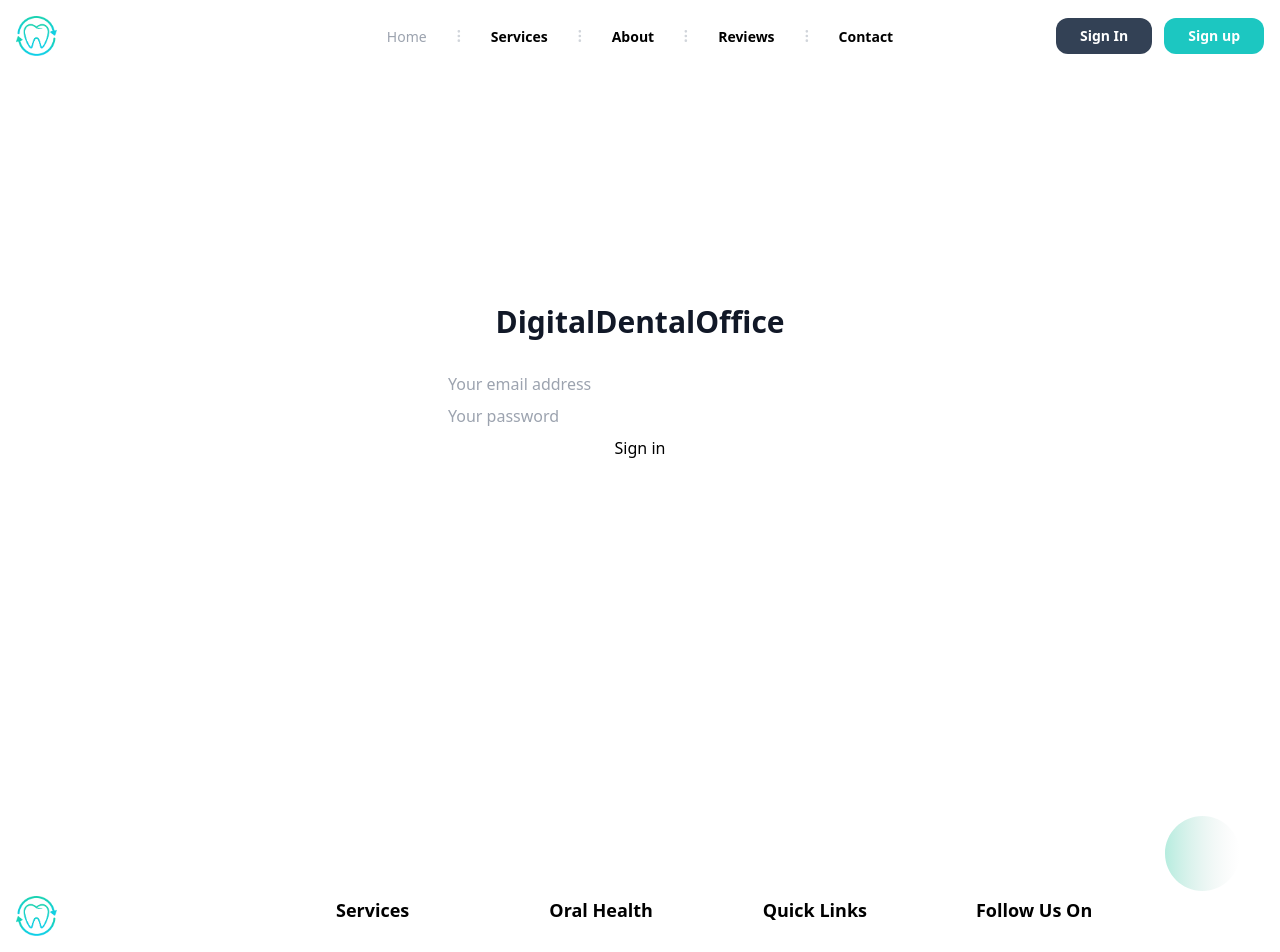
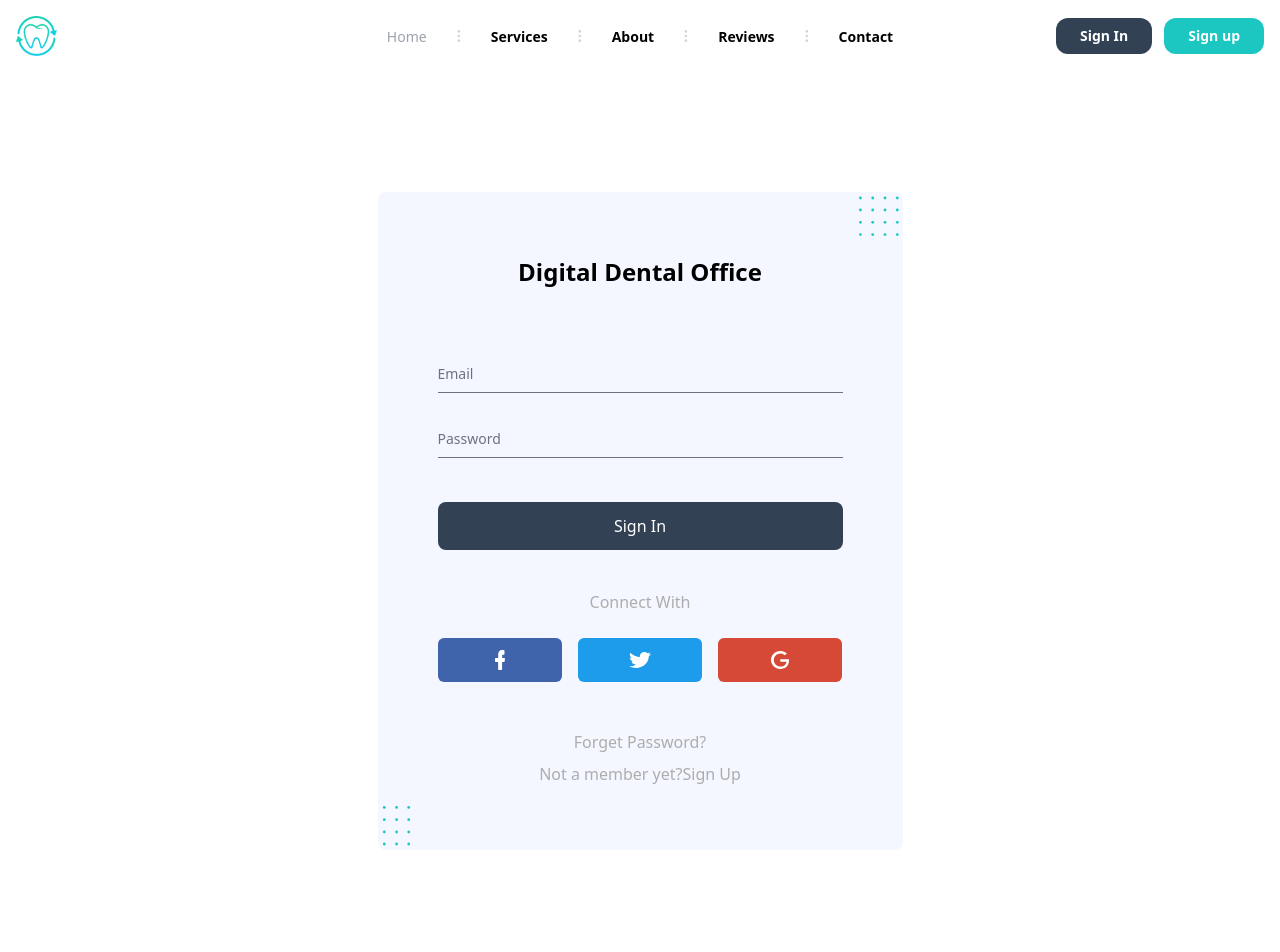
Before and after one commit to AlenMujanovic/Digital-dental-office, a React (Vite) app in the folder 03-front-end/: page /signIn in a window 1280 px wide. Shown: the top 952 px of the page. Built offline with nearby package versions, Linux system fonts and the light colour scheme; no server answers.

Commit message:
Implemented SignIn form design

```diff
--- a/03-front-end/index.html
+++ b/03-front-end/index.html
@@ -2,7 +2,7 @@
 <html lang="en">
   <head>
     <meta charset="UTF-8" />
-    <link rel="icon" type="image/svg+xml" href="/vite.svg" />
+    <link rel="icon" type="image/svg+xml" href="./src/assets/flouride.png" />
     <meta name="viewport" content="width=device-width, initial-scale=1.0" />
     <title>Digital dental office</title>
   </head>
--- a/03-front-end/src/components/Navbar/Sidebar.tsx
+++ b/03-front-end/src/components/Navbar/Sidebar.tsx
@@ -1,4 +1,3 @@
-import { Button } from '..';
 import SidebarLinks from './SidebarLinks';
 import flouride from '../../assets/flouride.png';
 import { Link } from 'react-router-dom';
--- a/03-front-end/src/pages/SignIn.tsx
+++ b/03-front-end/src/pages/SignIn.tsx
@@ -5,6 +5,7 @@ import { SessionService } from '../services';
 import { authStore } from '../stores/authStore';
 import { useSignIn } from '../hooks/user';
 import { toast } from 'react-toastify';
+import { Button, Input } from '../components';
 
 export interface ISignIn {
   email: string;
@@ -49,34 +50,139 @@ const SignIn = () => {
   };
 
   return (
-    <div className="min-h-full lg:h-screen lg:-mt-24 flex items-center justify-center py-12 px-4">
-      <div className="max-w-sm w-full space-y-8">
-        <div>
-          <h2 className="mt-3 text-center text-3xl font-extrabold text-gray-900">DigitalDentalOffice</h2>
+    <section className="py-20 lg:py-[120px]">
+      <div className="container mx-auto">
+        <div className="flex flex-wrap">
+          <div className="w-full px-4">
+            <div className="relative mx-auto max-w-[525px] overflow-hidden rounded-lg bg-[#F4F7FF] py-16 px-10 text-center sm:px-12 md:px-[60px]">
+              <div className="mb-10 text-center md:mb-16">
+                <h1 className="text-2xl font-bold">Digital Dental Office</h1>
+              </div>
+              <form>
+                <div className="mb-6 text-left">
+                  <Input label="Email" type="email" name="email" />
+                  {/* <input
+                    type="text"
+                    placeholder="Email"
+                    className="border-[#E9EDF4] w-full rounded-md border bg-[#FCFDFE] py-3 px-5 text-base text-body-color placeholder-[#ACB6BE] outline-none focus:border-primary focus-visible:shadow-none"
+                  /> */}
+                </div>
+                <div className="mb-6 text-left">
+                  <Input label="Password" type="password" name="password" />
+                  {/* <input
+                    type="password"
+                    placeholder="Password"
+                    className="border-[#E9EDF4] w-full rounded-md border bg-[#FCFDFE] py-3 px-5 text-base text-body-color placeholder-[#ACB6BE] outline-none focus:border-primary focus-visible:shadow-none"
+                  /> */}
+                </div>
+                <div className="mb-10">
+                  <Button type="submit" className="w-full mt-5 bg-slate-700">
+                    Sign In
+                  </Button>
+                  {/* <input
+                    type="submit"
+                    value="Sign In"
+                    className="border-primary w-full cursor-pointer rounded-md border bg-primary py-3 px-5 text-base text-white transition hover:bg-opacity-90"
+                  /> */}
+                </div>
+              </form>
+              <p className="mb-6 text-base text-[#adadad]">Connect With</p>
+              <ul className="-mx-2 mb-12 flex justify-between">
+                <li className="w-full px-2">
+                  <a href="#" className="flex h-11 items-center justify-center rounded-md bg-[#4064AC] hover:bg-opacity-90">
+                    <svg width="10" height="20" viewBox="0 0 10 20" fill="none" xmlns="http://www.w3.org/2000/svg">
+                      <path
+                        d="M9.29878 8H7.74898H7.19548V7.35484V5.35484V4.70968H7.74898H8.91133C9.21575 4.70968 9.46483 4.45161 9.46483 4.06452V0.645161C9.46483 0.290323 9.24343 0 8.91133 0H6.89106C4.70474 0 3.18262 1.80645 3.18262 4.48387V7.29032V7.93548H2.62912H0.747223C0.359774 7.93548 0 8.29032 0 8.80645V11.129C0 11.5806 0.304424 12 0.747223 12H2.57377H3.12727V12.6452V19.129C3.12727 19.5806 3.43169 20 3.87449 20H6.47593C6.64198 20 6.78036 19.9032 6.89106 19.7742C7.00176 19.6452 7.08478 19.4194 7.08478 19.2258V12.6774V12.0323H7.66596H8.91133C9.2711 12.0323 9.54785 11.7742 9.6032 11.3871V11.3548V11.3226L9.99065 9.09677C10.0183 8.87097 9.99065 8.6129 9.8246 8.35484C9.76925 8.19355 9.52018 8.03226 9.29878 8Z"
+                        fill="white"
+                      />
+                    </svg>
+                  </a>
+                </li>
+                <li className="w-full px-2">
+                  <a href="#" className="flex h-11 items-center justify-center rounded-md bg-[#1C9CEA] hover:bg-opacity-90">
+                    <svg width="22" height="16" viewBox="0 0 22 16" fill="none" xmlns="http://www.w3.org/2000/svg">
+                      <path
+                        d="M19.5516 2.75538L20.9 1.25245C21.2903 0.845401 21.3968 0.53229 21.4323 0.375734C20.3677 0.939335 19.3742 1.1272 18.7355 1.1272H18.4871L18.3452 1.00196C17.4935 0.344423 16.429 0 15.2935 0C12.8097 0 10.8581 1.81605 10.8581 3.91389C10.8581 4.03914 10.8581 4.22701 10.8935 4.35225L11 4.97847L10.2548 4.94716C5.7129 4.82192 1.9871 1.37769 1.38387 0.782779C0.390323 2.34834 0.958064 3.85127 1.56129 4.79061L2.76774 6.54403L0.851613 5.6047C0.887097 6.91977 1.45484 7.95303 2.55484 8.7045L3.5129 9.33072L2.55484 9.67515C3.15806 11.272 4.50645 11.9296 5.5 12.18L6.8129 12.4932L5.57097 13.2446C3.58387 14.4971 1.1 14.4031 0 14.3092C2.23548 15.6869 4.89677 16 6.74194 16C8.12581 16 9.15484 15.8748 9.40322 15.7808C19.3387 13.7143 19.8 5.8865 19.8 4.32094V4.10176L20.0129 3.97652C21.2194 2.97456 21.7161 2.44227 22 2.12916C21.8935 2.16047 21.7516 2.22309 21.6097 2.2544L19.5516 2.75538Z"
+                        fill="white"
+                      />
+                    </svg>
+                  </a>
+                </li>
+                <li className="w-full px-2">
+                  <a href="#" className="flex h-11 items-center justify-center rounded-md bg-[#D64937] hover:bg-opacity-90">
+                    <svg width="18" height="18" viewBox="0 0 18 18" fill="none" xmlns="http://www.w3.org/2000/svg">
+                      <path
+                        d="M17.8477 8.17132H9.29628V10.643H15.4342C15.1065 14.0743 12.2461 15.5574 9.47506 15.5574C5.95916 15.5574 2.8306 12.8821 2.8306 9.01461C2.8306 5.29251 5.81018 2.47185 9.47506 2.47185C12.2759 2.47185 13.9742 4.24567 13.9742 4.24567L15.7024 2.47185C15.7024 2.47185 13.3783 0.000145544 9.35587 0.000145544C4.05223 -0.0289334 0 4.30383 0 8.98553C0 13.5218 3.81386 18 9.44526 18C14.4212 18 17.9967 14.7141 17.9967 9.79974C18.0264 8.78198 17.8477 8.17132 17.8477 8.17132Z"
+                        fill="white"
+                      />
+                    </svg>
+                  </a>
+                </li>
+              </ul>
+              <a href="#" className="mb-2 inline-block text-base text-[#adadad] hover:text-primary hover:underline">
+                Forget Password?
+              </a>
+              <p className="text-base text-[#adadad]">
+                Not a member yet?
+                <a href="#" className="text-primary hover:underline">
+                  Sign Up
+                </a>
+              </p>
+
+              <div>
+                <span className="absolute top-1 right-1">
+                  <svg width="40" height="40" viewBox="0 0 40 40" fill="none" xmlns="http://www.w3.org/2000/svg">
+                    <circle cx="1.39737" cy="38.6026" r="1.39737" transform="rotate(-90 1.39737 38.6026)" fill="#1cc7c1" />
+                    <circle cx="1.39737" cy="1.99122" r="1.39737" transform="rotate(-90 1.39737 1.99122)" fill="#1cc7c1" />
+                    <circle cx="13.6943" cy="38.6026" r="1.39737" transform="rotate(-90 13.6943 38.6026)" fill="#1cc7c1" />
+                    <circle cx="13.6943" cy="1.99122" r="1.39737" transform="rotate(-90 13.6943 1.99122)" fill="#1cc7c1" />
+                    <circle cx="25.9911" cy="38.6026" r="1.39737" transform="rotate(-90 25.9911 38.6026)" fill="#1cc7c1" />
+                    <circle cx="25.9911" cy="1.99122" r="1.39737" transform="rotate(-90 25.9911 1.99122)" fill="#1cc7c1" />
+                    <circle cx="38.288" cy="38.6026" r="1.39737" transform="rotate(-90 38.288 38.6026)" fill="#1cc7c1" />
+                    <circle cx="38.288" cy="1.99122" r="1.39737" transform="rotate(-90 38.288 1.99122)" fill="#1cc7c1" />
+                    <circle cx="1.39737" cy="26.3057" r="1.39737" transform="rotate(-90 1.39737 26.3057)" fill="#1cc7c1" />
+                    <circle cx="13.6943" cy="26.3057" r="1.39737" transform="rotate(-90 13.6943 26.3057)" fill="#1cc7c1" />
+                    <circle cx="25.9911" cy="26.3057" r="1.39737" transform="rotate(-90 25.9911 26.3057)" fill="#1cc7c1" />
+                    <circle cx="38.288" cy="26.3057" r="1.39737" transform="rotate(-90 38.288 26.3057)" fill="#1cc7c1" />
+                    <circle cx="1.39737" cy="14.0086" r="1.39737" transform="rotate(-90 1.39737 14.0086)" fill="#1cc7c1" />
+                    <circle cx="13.6943" cy="14.0086" r="1.39737" transform="rotate(-90 13.6943 14.0086)" fill="#1cc7c1" />
+                    <circle cx="25.9911" cy="14.0086" r="1.39737" transform="rotate(-90 25.9911 14.0086)" fill="#1cc7c1" />
+                    <circle cx="38.288" cy="14.0086" r="1.39737" transform="rotate(-90 38.288 14.0086)" fill="#1cc7c1" />
+                  </svg>
+                </span>
+                <span className="absolute left-1 bottom-1">
+                  <svg width="29" height="40" viewBox="0 0 29 40" fill="none" xmlns="http://www.w3.org/2000/svg">
+                    <circle cx="2.288" cy="25.9912" r="1.39737" transform="rotate(-90 2.288 25.9912)" fill="#1cc7c1" />
+                    <circle cx="14.5849" cy="25.9911" r="1.39737" transform="rotate(-90 14.5849 25.9911)" fill="#1cc7c1" />
+                    <circle cx="26.7216" cy="25.9911" r="1.39737" transform="rotate(-90 26.7216 25.9911)" fill="#1cc7c1" />
+                    <circle cx="2.288" cy="13.6944" r="1.39737" transform="rotate(-90 2.288 13.6944)" fill="#1cc7c1" />
+                    <circle cx="14.5849" cy="13.6943" r="1.39737" transform="rotate(-90 14.5849 13.6943)" fill="#1cc7c1" />
+                    <circle cx="26.7216" cy="13.6943" r="1.39737" transform="rotate(-90 26.7216 13.6943)" fill="#1cc7c1" />
+                    <circle cx="2.288" cy="38.0087" r="1.39737" transform="rotate(-90 2.288 38.0087)" fill="#1cc7c1" />
+                    <circle cx="2.288" cy="1.39739" r="1.39737" transform="rotate(-90 2.288 1.39739)" fill="#1cc7c1" />
+                    <circle cx="14.5849" cy="38.0089" r="1.39737" transform="rotate(-90 14.5849 38.0089)" fill="#1cc7c1" />
+                    <circle cx="26.7216" cy="38.0089" r="1.39737" transform="rotate(-90 26.7216 38.0089)" fill="#1cc7c1" />
+                    <circle cx="14.5849" cy="1.39761" r="1.39737" transform="rotate(-90 14.5849 1.39761)" fill="#1cc7c1" />
+                    <circle cx="26.7216" cy="1.39761" r="1.39737" transform="rotate(-90 26.7216 1.39761)" fill="#1cc7c1" />
+                  </svg>
+                </span>
+              </div>
+            </div>
+          </div>
         </div>
-        <form className="mt-8 space-y-2" onSubmit={handleSignIn}>
-          <input
-            type="email"
-            placeholder="Your email address"
-            autoComplete="email"
-            required={true}
-            onChange={e => setEmail(e.target.value)}
-          />
-          <input
-            type="password"
-            placeholder="Your password"
-            autoComplete="current-password"
-            required={true}
-            onChange={e => setPassword(e.target.value)}
-          />
-
-          <button type="submit" className="btn mx-auto w-full">
-            Sign in
-          </button>
-        </form>
       </div>
-    </div>
+    </section>
   );
 };
 
 export default SignIn;
+
+{
+  /* <input
+  type="email"
+  placeholder="Your email address"
+  autoComplete="email"
+  required={true}
+  onChange={e => setEmail(e.target.value)}
+/> */
+}
```
